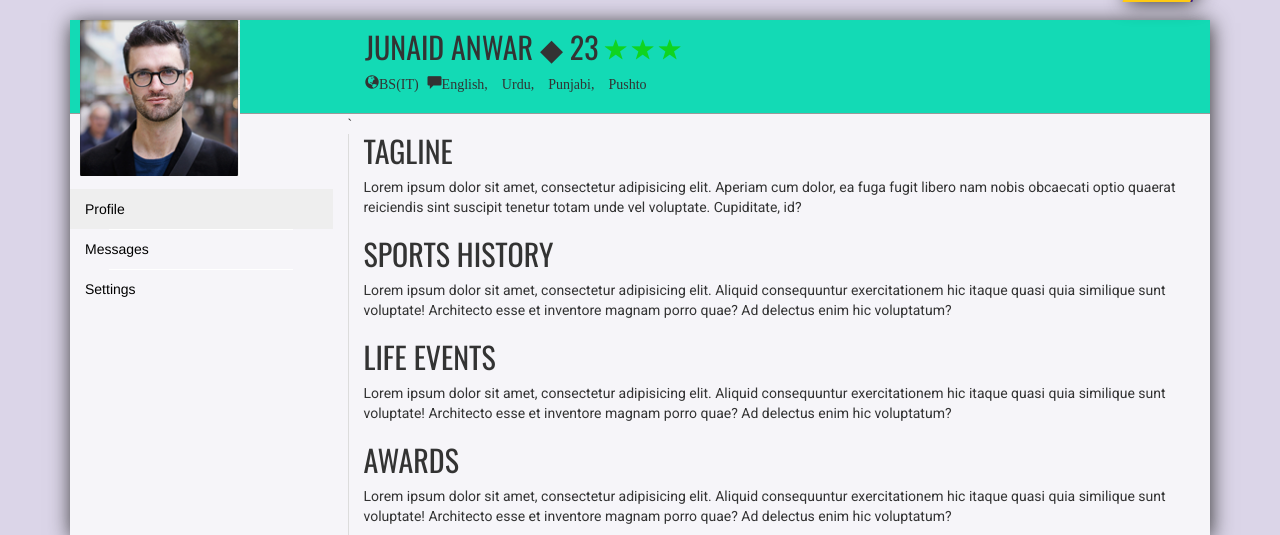
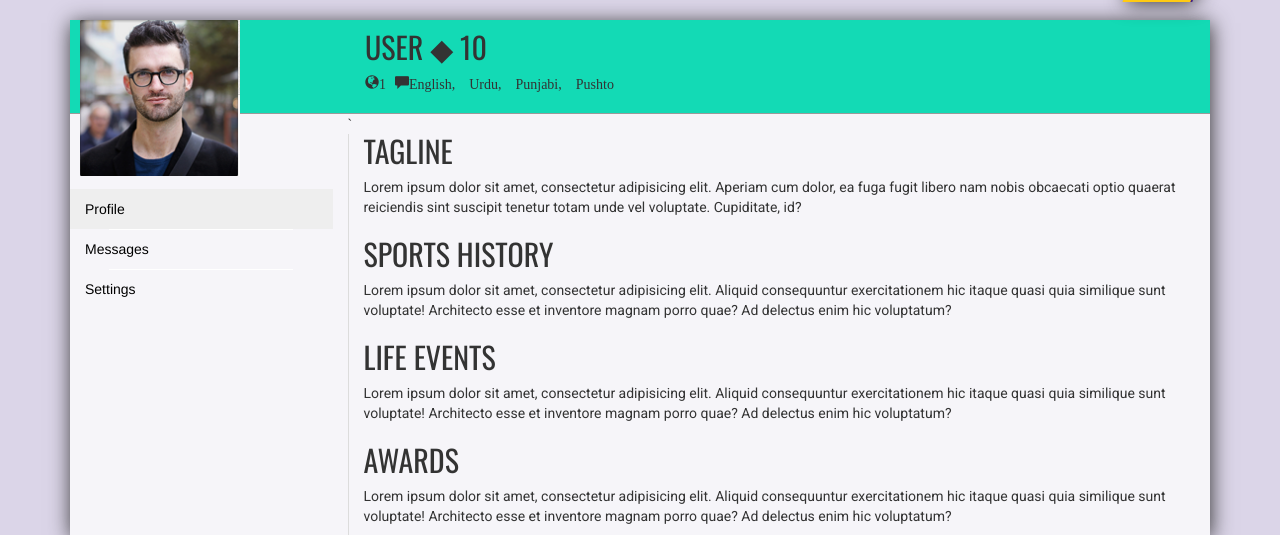
Before and after one commit to Juni4567/SportPortal, a PHP site: page /user.php in a window 1280 px wide. Shown: the part 100-635 px from the top of the page. Run offline with PHP 8.4, Linux system fonts and the light colour scheme; the visitor is signed in with stand-in values (Sample User, id 1); tables that the repository leaves empty or names only in its code hold one stand-in row (values such as "Sample post").

Commit message:
User profile image and user bio info from database

```diff
--- a/user.php
+++ b/user.php
@@ -1,6 +1,12 @@
 <?php
 //include header template
 include('layout/header.php');
+if(isset($_SESSION['logged_user']))
+{
+    require_once 'includes/db_connect.php';
+    $query = "SELECT * FROM users WHERE username = '$logged_user'";
+    $query_run = mysqli_query($mysqli, $query);
+    $query_row = mysqli_fetch_assoc($query_run);
 ?>
     <div class="general-section">
         <div class="container">
@@ -9,20 +15,35 @@
                     <div class="row">
                         <div class="col-sm-3">
                             <div class="sp-userimg">
-                                <img src="assets/images/user.png" alt="Junaid Anwar"/>
+                                <img src="assets/images/user.png" alt="<?php echo $query_row['username'];?>"/>
                             </div>
                         </div>
                         <div class="col-sm-9">
                             <div class="userinfo">
-                                <h2>Junaid Anwar &#9670; <span class="user-age">23</span>
+                                <h2><?php echo $query_row['fullname']; ?> &#9670; <span class="user-age"><?php echo $query_row['age']; ?></span>
                                     <span class="profile-status">
+                                        <?php
+                                            if($query_row['user_role']=='Coordinator'){
+                                        ?>
                                         <span class="glyphicon glyphicon-star" aria-hidden="true"></span>
                                         <span class="glyphicon glyphicon-star" aria-hidden="true"></span>
                                         <span class="glyphicon glyphicon-star" aria-hidden="true"></span>
-                                    </span>
+                                        <?php  } ?>
+                                        <?php
+                                         if($query_row['user_role']=='Player'){
+                                        ?>
+                                        <span class="glyphicon glyphicon-star" aria-hidden="true"></span>
+                                    <?php  } ?>
+                                        <?php
+                                        if($query_row['user_role']=='sub-Coordinator'){
+                                            ?>
+                                            <span class="glyphicon glyphicon-star" aria-hidden="true"></span>
+                                            <span class="glyphicon glyphicon-star" aria-hidden="true"></span>
+                                        <?php  } ?>
+
                                 </h2>
 
-                                <div class="user-bio"><span class="teamname glyphicon glyphicon-globe">BS(IT) </span>
+                                <div class="user-bio"><span class="teamname glyphicon glyphicon-globe"><?php echo $query_row['dept_id']; ?> </span>
                                     <span
                                         class="languages glyphicon glyphicon-comment">English, Urdu, Punjabi, Pushto</span>
                                 </div>
@@ -61,6 +82,11 @@
                                         </div>
                                         <div role="tabpanel" class="tab-pane fade" id="messages">sdfsdfa</div>
                                         <div role="tabpanel" class="tab-pane fade" id="settings">
+                                            <form action="upload.php" method="post" enctype="multipart/form-data">
+                                                Select image to upload:
+                                                <input type="file" name="fileToUpload" id="fileToUpload">
+                                                <input type="submit" value="Upload Image" name="submit">
+                                            </form>
                                             <form action="<?php $_SERVER['PHP_SELF']?>" method="post" class="">
                                                 <!-- Text input-->
                                                 <div class="row">
@@ -180,6 +206,7 @@
         </div>
     </div>
 <?php
+}
 //include header template
 include('layout/footer.php');
 ?>
```
Also changed, not shown: upload.php (added, +45 -0 lines), uploads/hj_profile_large.png (added).
